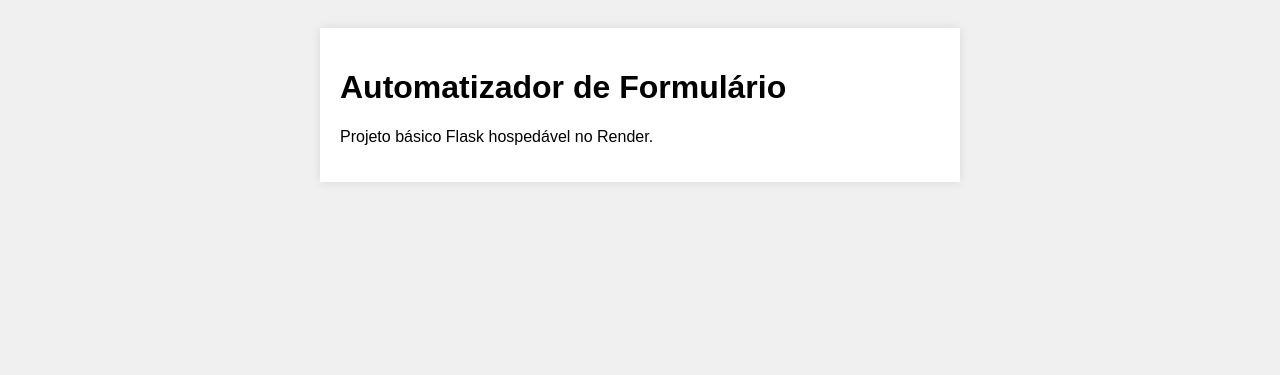
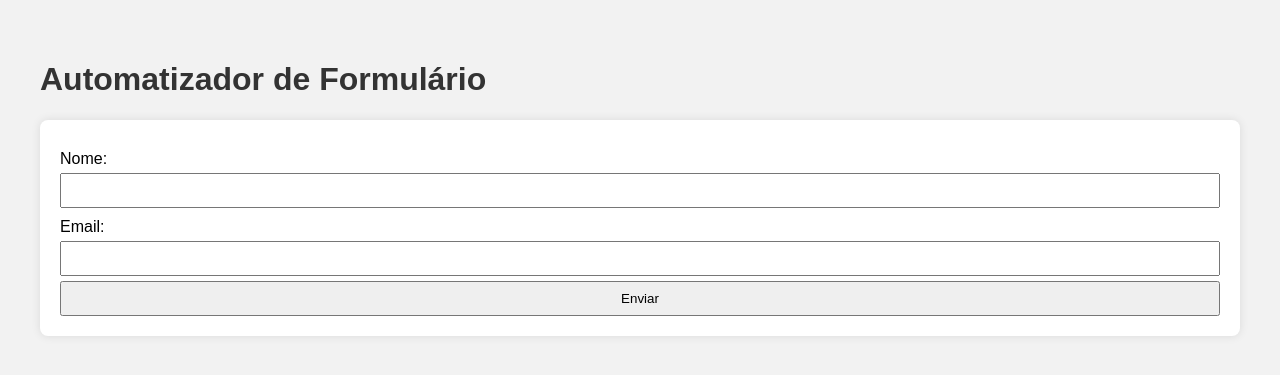
Before and after one commit to themitopc-source/automacao-formulario, a Flask app: page / in a window 1280 px wide. Shown: the top 375 px of the page. Run offline with Flask 3, Linux system fonts and the light colour scheme.

Commit message:
Estrutura inicial do projeto Flask para Render

```diff
--- a/app.py
+++ b/app.py
@@ -1,10 +1,11 @@
-from flask import Flask, render_template
+from flask import Flask, render_template, request
 
 app = Flask(__name__)
 
-@app.route('/')
+@app.route('/', methods=['GET', 'POST'])
 def home():
+    if request.method == 'POST':
+        nome = request.form.get('nome')
+        email = request.form.get('email')
+        return f"<h2>Formulário recebido!</h2><p>Nome: {nome}</p><p>Email: {email}</p>"
     return render_template('index.html')
-
-if __name__ == '__main__':
-    app.run(debug=True)
--- a/static/style.css
+++ b/static/style.css
@@ -1,13 +1,25 @@
 body {
     font-family: Arial, sans-serif;
-    background-color: #f0f0f0;
-    padding: 20px;
+    background-color: #f2f2f2;
+    margin: 0;
+    padding: 40px;
 }
-
-.container {
+h1 {
+    color: #333;
+}
+form {
     background: white;
     padding: 20px;
-    max-width: 600px;
-    margin: auto;
-    box-shadow: 0 0 10px rgba(0,0,0,0.1);
+    border-radius: 8px;
+    box-shadow: 0 0 10px rgba(0, 0, 0, 0.1);
 }
+label {
+    display: block;
+    margin-top: 10px;
+}
+input, button {
+    width: 100%;
+    padding: 8px;
+    margin-top: 5px;
+    box-sizing: border-box;
+}
--- a/templates/index.html
+++ b/templates/index.html
@@ -2,13 +2,17 @@
 <html lang="pt-br">
 <head>
     <meta charset="UTF-8">
-    <title>Automatizador</title>
-    <link rel="stylesheet" href="/static/style.css">
+    <title>Automatizador de Formulário</title>
+    <link rel="stylesheet" href="{{ url_for('static', filename='style.css') }}">
 </head>
 <body>
-    <div class="container">
-        <h1>Automatizador de Formulário</h1>
-        <p>Projeto básico Flask hospedável no Render.</p>
-    </div>
+    <h1>Automatizador de Formulário</h1>
+    <form action="/" method="post">
+        <label for="nome">Nome:</label>
+        <input type="text" name="nome" id="nome" required>
+        <label for="email">Email:</label>
+        <input type="email" name="email" id="email" required>
+        <button type="submit">Enviar</button>
+    </form>
 </body>
 </html>
```
